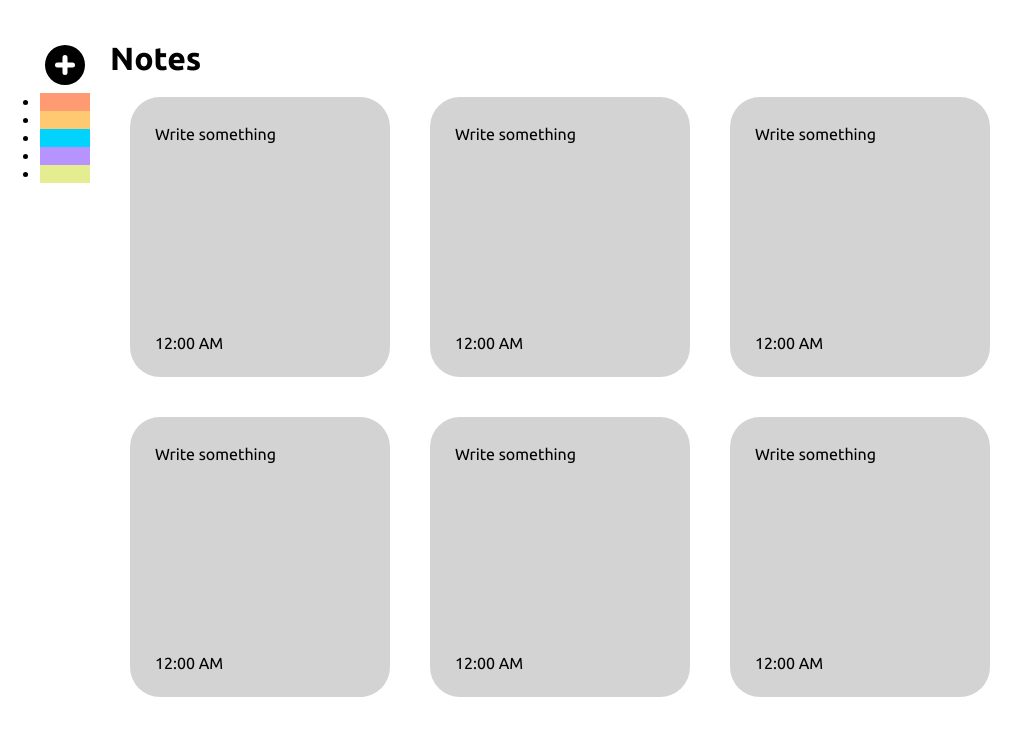
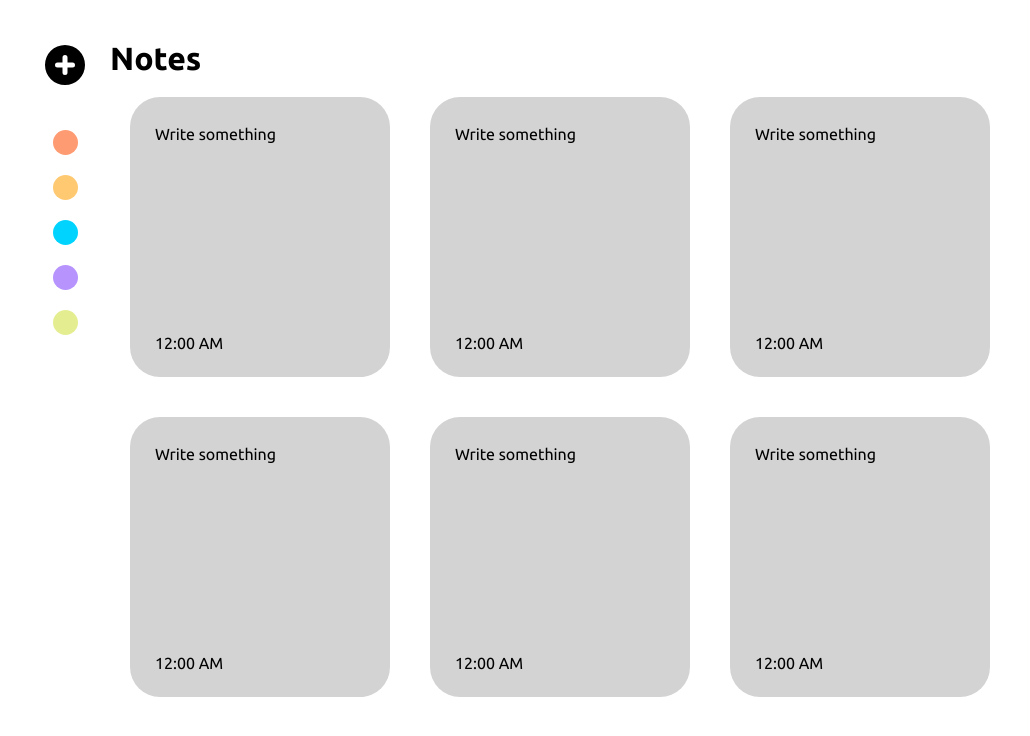
Before and after one commit to hammad38/notes-app, a React (Create React App) app: page / in a window 1280 px wide. Shown: the top 736 px of the page, without its empty margins (0-1030 px from the left). Built offline with nearby package versions, Linux system fonts and the light colour scheme.

Commit message:
add styling in colors

```diff
--- a/src/Components/Sidebar/Sidebar.css
+++ b/src/Components/Sidebar/Sidebar.css
@@ -1,9 +1,27 @@
-.plusicon{
-    height: 50px;
-    width: 50px;
-    cursor: pointer;
+.sidebar {
+  display: flex;
+  flex-direction: column;
+  gap: 40px;
 }
 
-.sidebar_list_item{
-    /* list-style: none; */
+.sidebar_list {
+    display: flex;
+    flex-direction: column;
+    align-items: center;
+    gap: 20px;
+
 }
+
+.sidebar_list_item {
+    height: 25px;
+    width: 25px;
+    border-radius: 50%;
+    list-style: none;
+
+}
+
+.plusicon {
+  height: 50px;
+  width: 50px;
+  cursor: pointer;
+}
```
